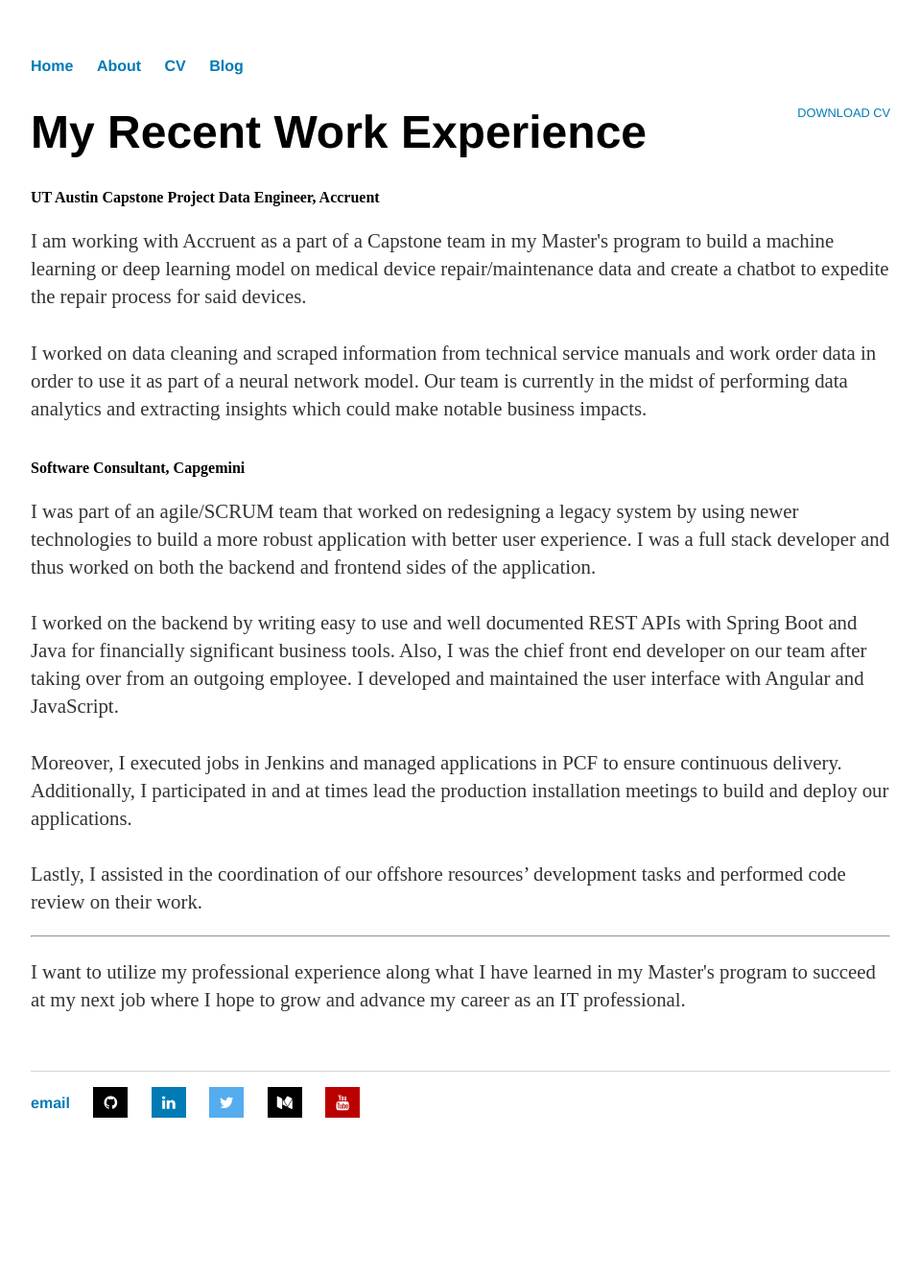
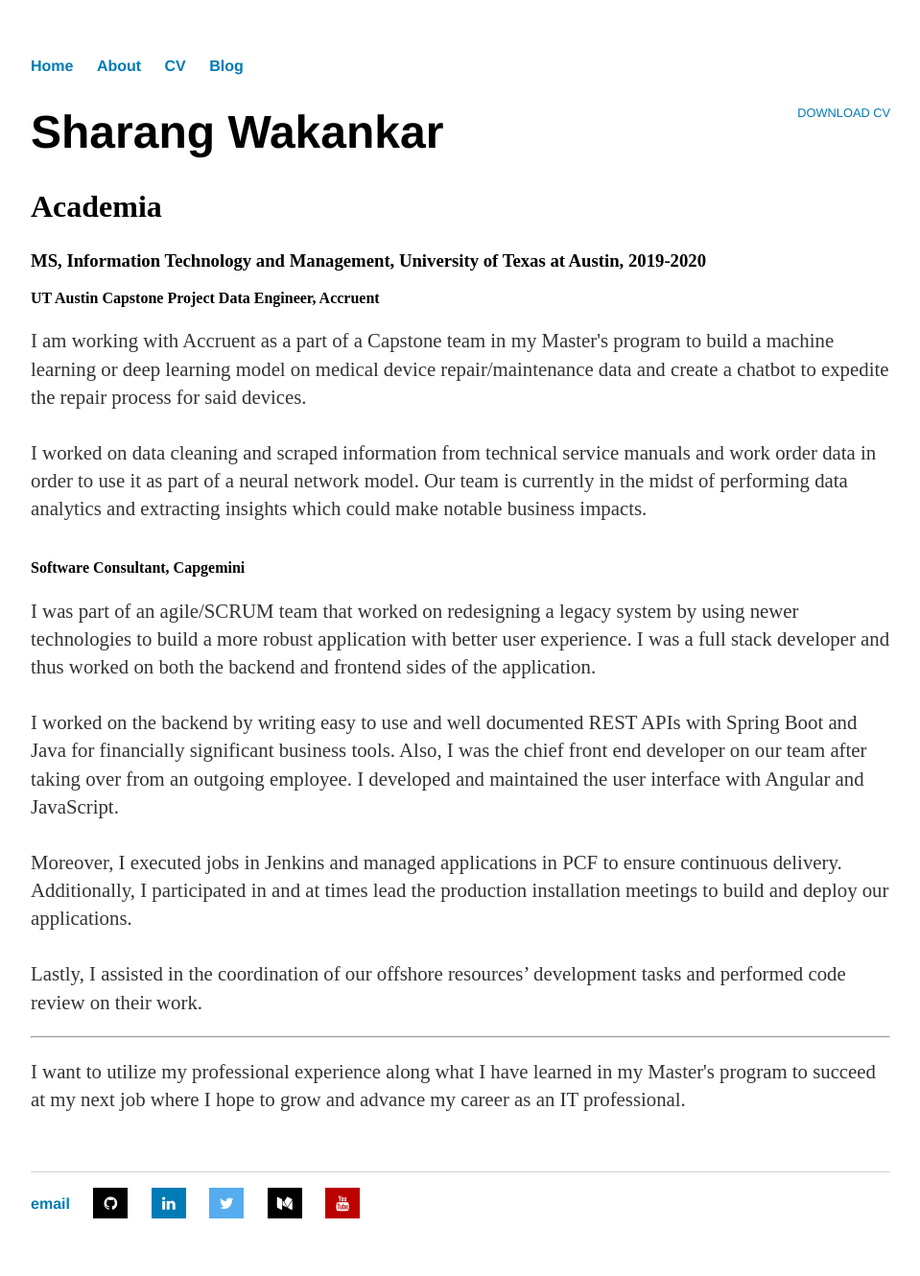
Before and after one commit to sharangw/sharangw.github.io, a Jekyll site: the page built from cv/index.html, in a window 1280 px wide. Shown: the whole page at 96% size, without its empty margins (160-1119 px from the left). Built offline with Jekyll 4.4.1, drawn with Linux system fonts in a browser that asks for light colours; before the commit the page ends 1225 px from its top, so only the background shows below that.

Commit message:
update titles

```diff
--- a/about/index.html
+++ b/about/index.html
@@ -1,6 +1,6 @@
 ---
 layout: default
-title: About Sharang Wakankar
+title: About | Sharang Wakankar
 ---
 
 		<div class="about">
--- a/blog/index.html
+++ b/blog/index.html
@@ -1,8 +1,8 @@
 ---
 layout: default
-title: Sharang's Blog
+title: Blog | Sharang Wakankar
 ---
-	<h1>{{ page.title }}</h1>
+	<h1>Sharang's Blog</h1>
 	<ul class="posts">
 
 	  {% for post in site.posts %}
--- a/cv/index.html
+++ b/cv/index.html
@@ -1,12 +1,16 @@
 ---
 layout: default
-title: Sharang Wakankar Resume
+title: CV | Sharang Wakankar
 ---
 
 	<div class="cv">
 		<a href="resume.pdf" class="download" title="Download CV as PDF">Download CV</a>
 
-		<h1>My Recent Work Experience</h1>
+		<h1>Sharang Wakankar</h1>
+
+		<h2>Academia</h2>
+
+		<h3>MS, Information Technology and Management, University of Texas at Austin, 2019-2020</h3>
 
 		<strong>UT Austin Capstone Project Data Engineer, Accruent</strong>
 		<p>I am working with Accruent as a part of a Capstone team in my Master's program to build a machine learning or deep learning model on medical device repair/maintenance data and create a chatbot to expedite the repair process for said devices.<br><br>
```
Also changed, not shown: _layouts/posts.html (deleted, +0 -9 lines), _posts/2014-04-30-site-launched.md (+2 -0 lines).
